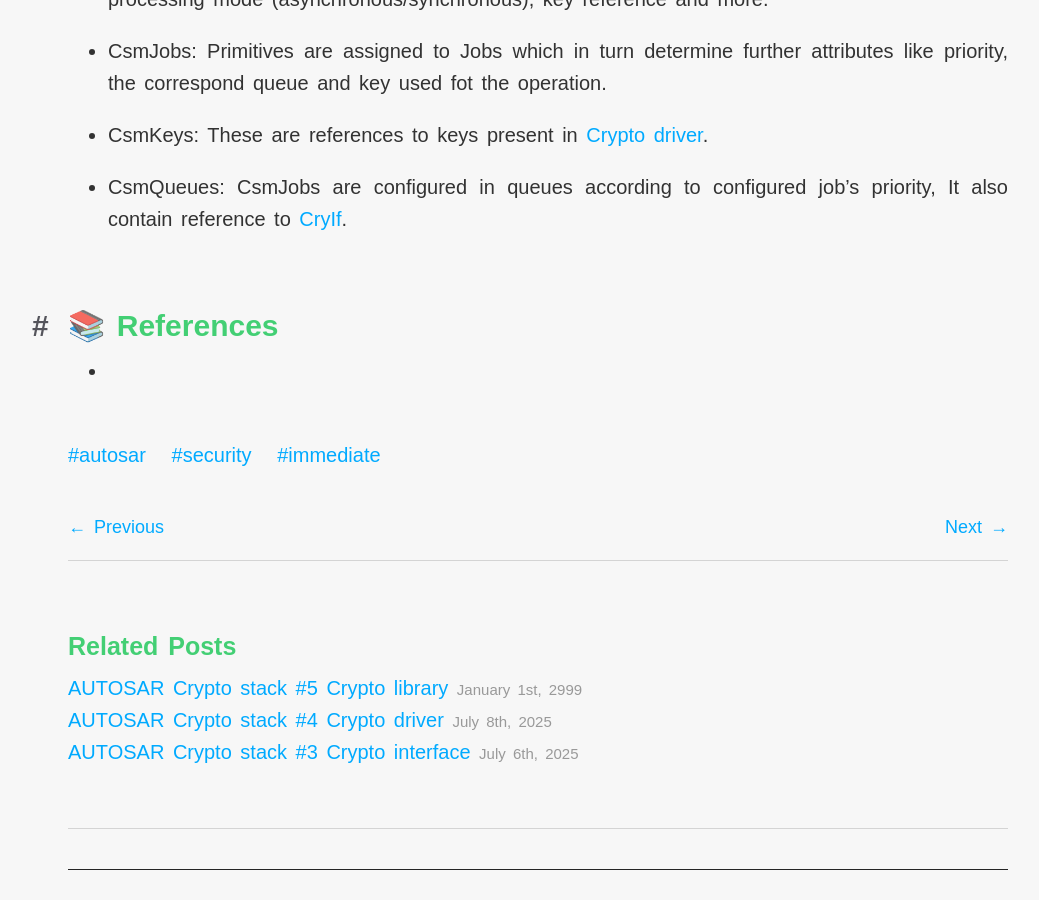
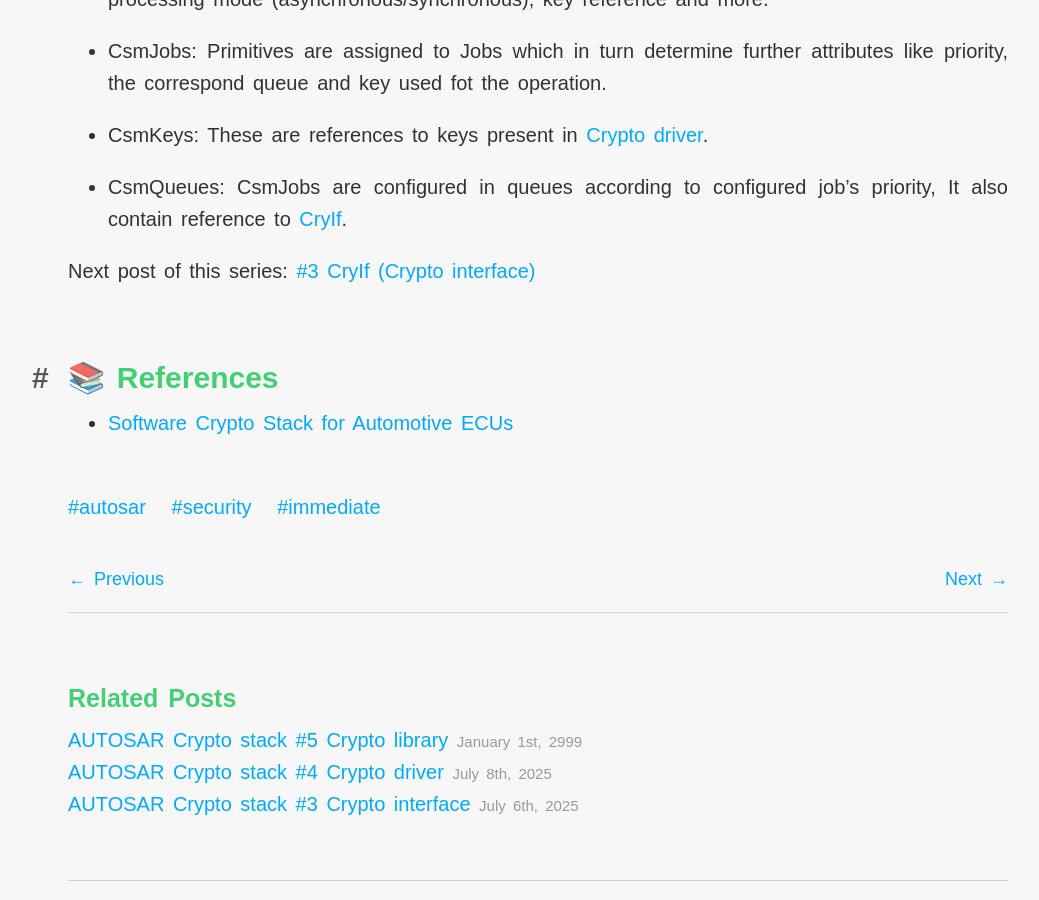
Before and after one commit to aducle/aducle.github.io, a Jekyll site: the page built from _posts/2025-02-03-csm.md, in a window 1280 px wide and 900 px high, scrolled down 2312 px. Shown: the whole window, without its empty margins (102-1141 px from the left). Built offline with Jekyll 4.4.1, drawn with Linux system fonts in a browser that asks for light colours.

```diff
--- a/_posts/2025-02-03-csm.md
+++ b/_posts/2025-02-03-csm.md
@@ -6,8 +6,8 @@ categories: [Automotive]
 tags: [autosar, security, immediate]
 last_modified_at: 2025-07-08
 references:
-  - title:
-    url:
+  - title: Software Crypto Stack for Automotive ECUs
+    url: https://ignitarium.com/software-crypto-stack-for-automotive-ecus/
 ---
 
 ## Let's get started with the highest module of common crypto stack - CSM (Crypto Service Manager).
@@ -54,3 +54,6 @@ These are some important parameters when developer configure CSM module:
  - CsmKeys: These are references to keys present in [Crypto driver]({% post_url 2025-07-08-crypto-driver %}).
 
  - CsmQueues: CsmJobs are configured in queues according to configured job's priority, It also contain reference to [CryIf]({% post_url 2025-07-06-cryif %}).
+
+
+ Next post of this series: [#3 CryIf (Crypto interface)]({% post_url 2025-07-06-cryif %})
```
Also changed, not shown: _posts/2025-07-08-crypto-driver.md (+4 -1 lines).
